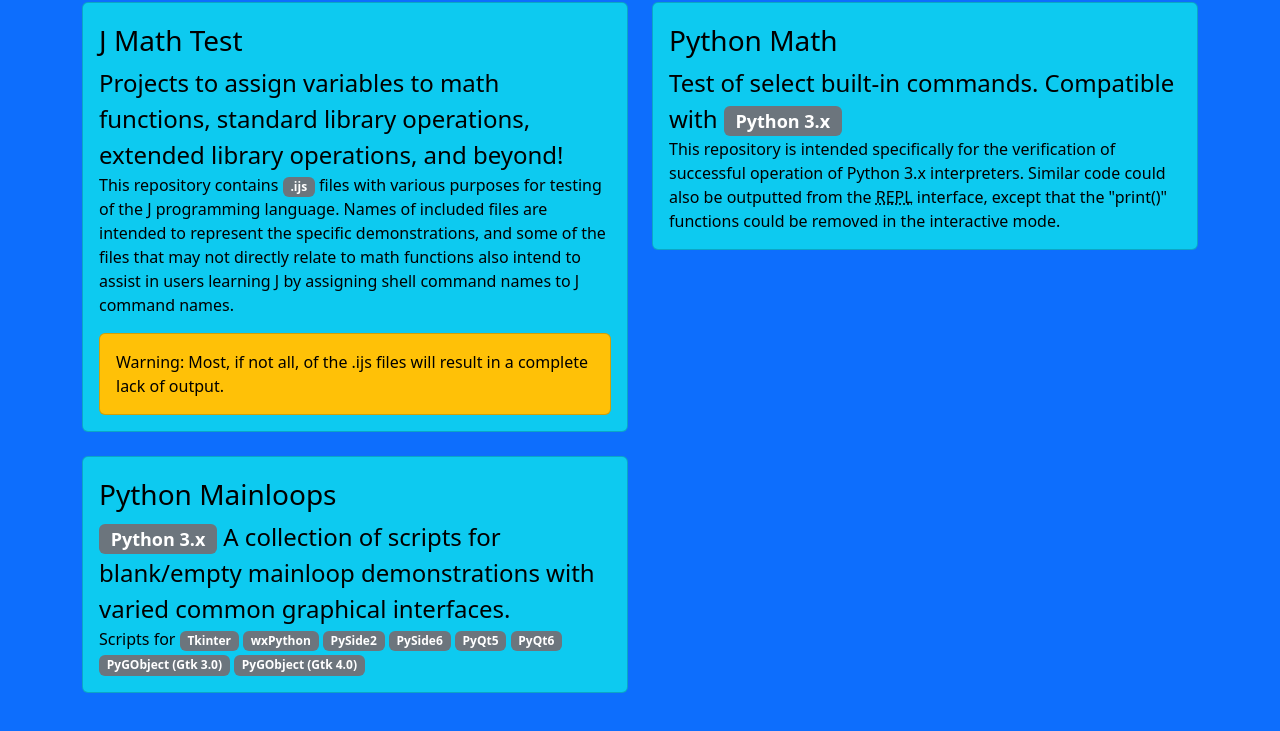
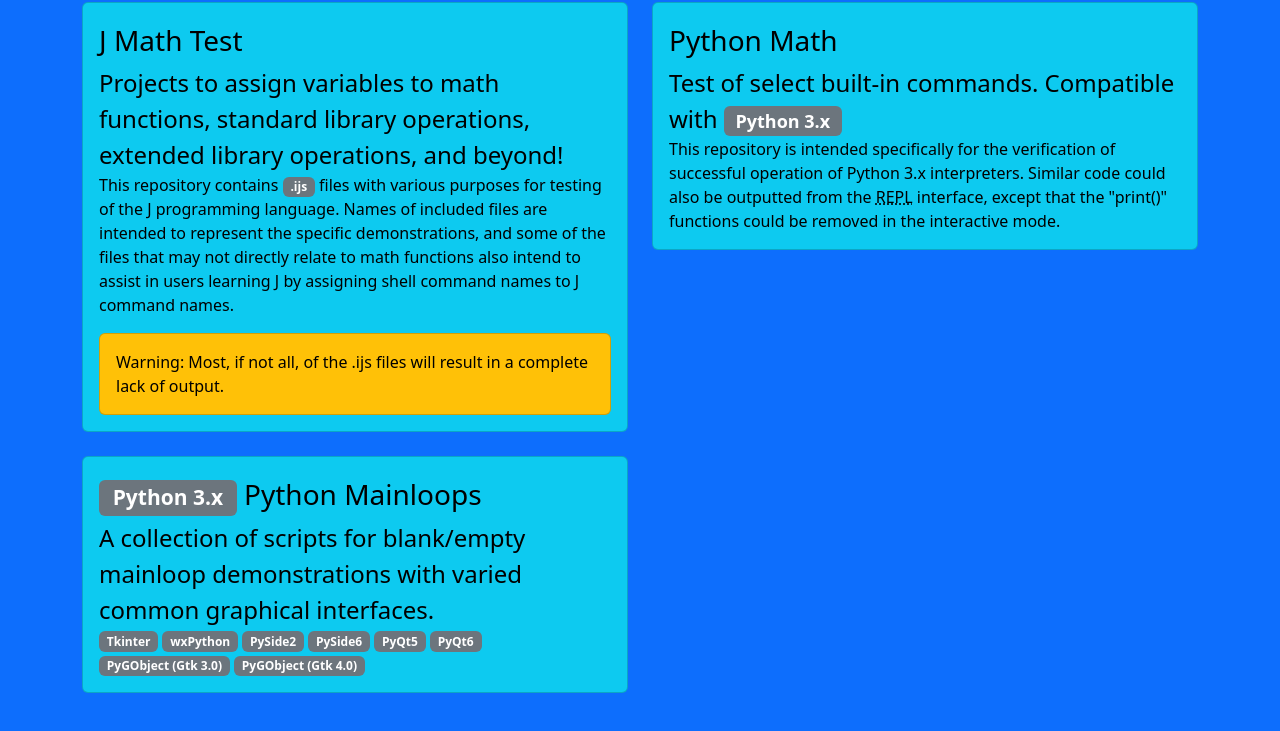
Before and after one commit to novaTopFlex/novatopflex.github.io, a plain HTML site: page index.html in a window 1280 px wide. Shown: the part 491-1222 px from the top of the page. Drawn offline with nearby package versions, Linux system fonts and the light colour scheme.

Commit message:
Update index.html

```diff
--- a/index.html
+++ b/index.html
@@ -39,9 +39,9 @@
       <div class="col-lg-6 mb-4">
         <div class="card text-bg-info">
           <div class="card-body">
-            <p class="fs-3 card-title">Python Mainloops</p>
-            <p class="fs-4 card-subtitle"><span class="badge text-bg-secondary">Python 3.x</span> A collection of scripts for blank/empty mainloop demonstrations with varied common graphical interfaces.</span></p>
-            <p class="card-text">Scripts for <span class="badge text-bg-secondary">Tkinter</span> <span class="badge text-bg-secondary">wxPython</span> <span class="badge text-bg-secondary">PySide2</span> <span class="badge text-bg-secondary">PySide6</span> <span class="badge text-bg-secondary">PyQt5</span> <span class="badge text-bg-secondary">PyQt6</span> <span class="badge text-bg-secondary">PyGObject (Gtk 3.0)</span>  <span class="badge text-bg-secondary">PyGObject (Gtk 4.0)</span></p>
+            <p class="fs-3 card-title"><span class="badge text-bg-secondary">Python 3.x</span> Python Mainloops</p>
+            <p class="fs-4 card-subtitle">A collection of scripts for blank/empty mainloop demonstrations with varied common graphical interfaces.</span></p>
+            <p class="card-text"><span class="badge text-bg-secondary">Tkinter</span> <span class="badge text-bg-secondary">wxPython</span> <span class="badge text-bg-secondary">PySide2</span> <span class="badge text-bg-secondary">PySide6</span> <span class="badge text-bg-secondary">PyQt5</span> <span class="badge text-bg-secondary">PyQt6</span> <span class="badge text-bg-secondary">PyGObject (Gtk 3.0)</span>  <span class="badge text-bg-secondary">PyGObject (Gtk 4.0)</span></p>
           </div>
         </div>
       </div>
```
